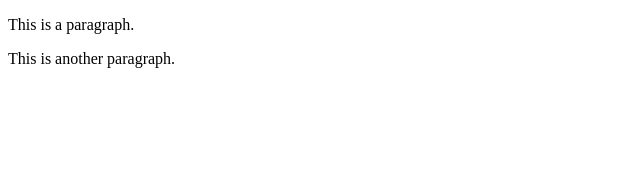
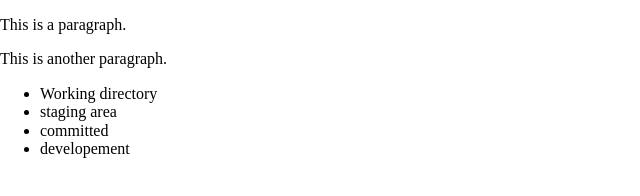
Before and after one commit to rajkumarmvr565/git-sample, a plain HTML site: page index.html in a window 1280 px wide. Shown: the whole page, without its empty margins (0-640 px from the left). Drawn offline with nearby package versions, Linux system fonts and the light colour scheme.

Commit message:
color changes and adding title

```diff
--- a/index.html
+++ b/index.html
@@ -1,9 +1,19 @@
 <!DOCTYPE html>
 <html>
+    <head>
+        <title>Git Learning</title>
+        <link rel="stylesheet" href="css/normalize.css">
+        <link rel="stylesheet" href="css/style.css">
+    </head>
 <body>
 
 <p>This is a paragraph.</p>
 <p>This is another paragraph.</p>
-
+<ul>
+    <li>Working directory</li>
+    <li>staging area</li>
+    <li>committed </li>
+    <li>developement</li>
+</ul>
 </body>
 </html>
```
